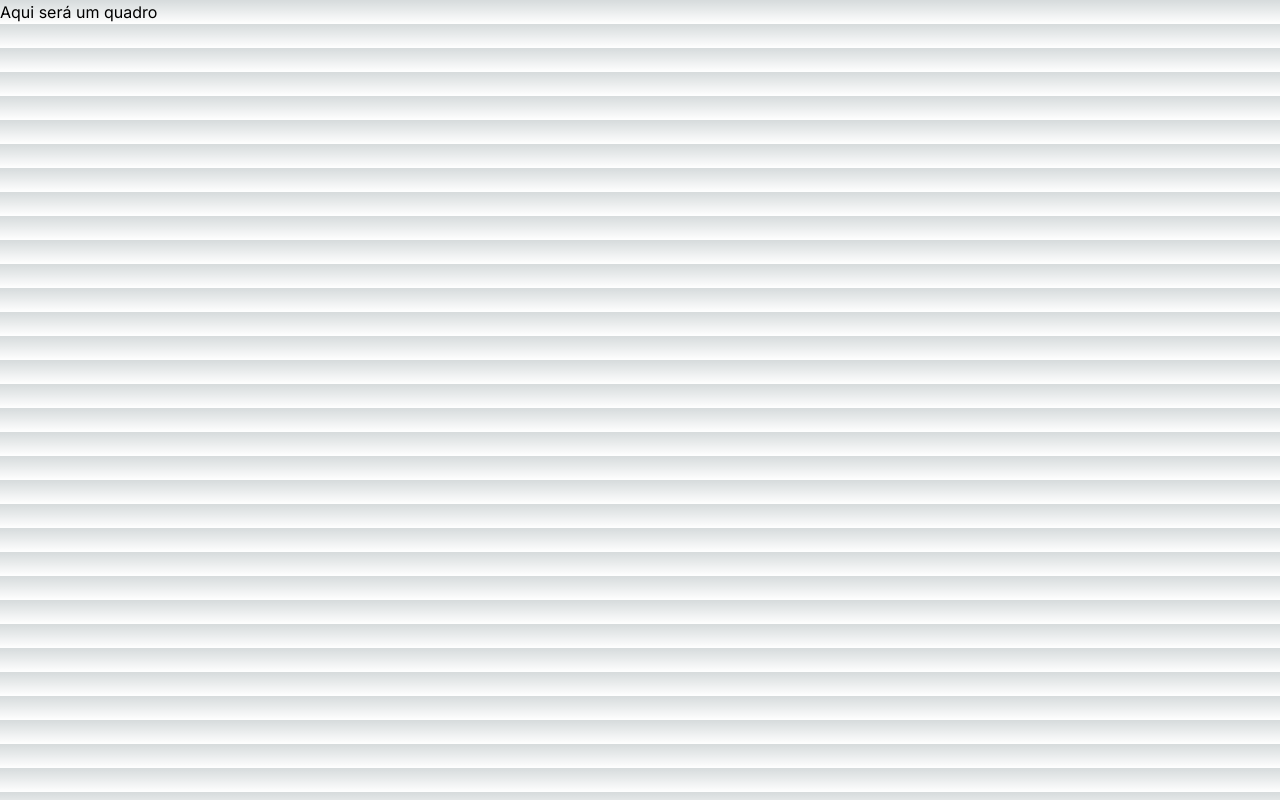
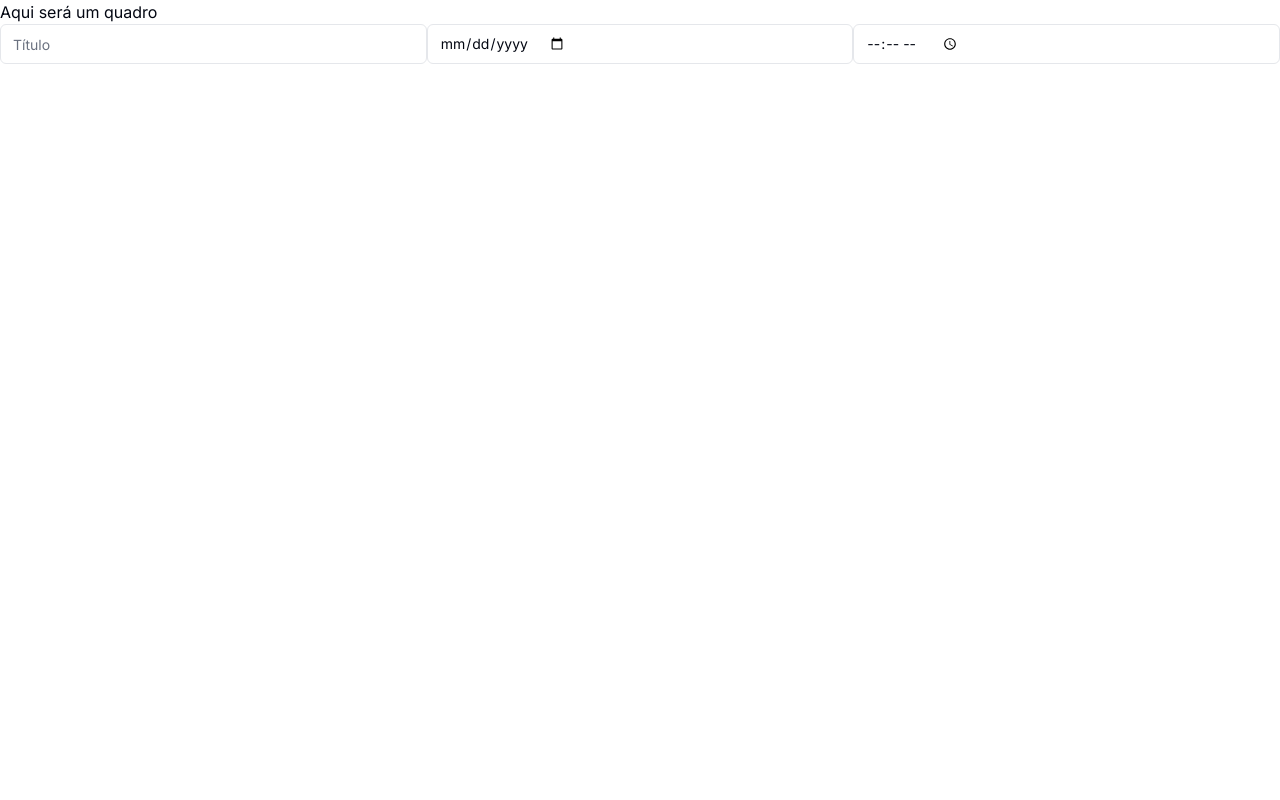
Before and after one commit to Pedrocardo005/crudtarefas, a Next.js app in the folder tarefasfront/: page /quadro in a window 1280 px wide. Built offline with nearby package versions, Linux system fonts and the light colour scheme.

Commit message:
Add components do shadcn

```diff
--- a/tarefasfront/src/app/globals.css
+++ b/tarefasfront/src/app/globals.css
@@ -2,32 +2,75 @@
 @tailwind components;
 @tailwind utilities;
 
-:root {
-  --foreground-rgb: 0, 0, 0;
-  --background-start-rgb: 214, 219, 220;
-  --background-end-rgb: 255, 255, 255;
-}
+@layer base {
+  :root {
+    --background: 0 0% 100%;
+    --foreground: 224 71.4% 4.1%;
 
-@media (prefers-color-scheme: dark) {
-  :root {
-    --foreground-rgb: 255, 255, 255;
-    --background-start-rgb: 0, 0, 0;
-    --background-end-rgb: 0, 0, 0;
+    --card: 0 0% 100%;
+    --card-foreground: 224 71.4% 4.1%;
+
+    --popover: 0 0% 100%;
+    --popover-foreground: 224 71.4% 4.1%;
+
+    --primary: 220.9 39.3% 11%;
+    --primary-foreground: 210 20% 98%;
+
+    --secondary: 220 14.3% 95.9%;
+    --secondary-foreground: 220.9 39.3% 11%;
+
+    --muted: 220 14.3% 95.9%;
+    --muted-foreground: 220 8.9% 46.1%;
+
+    --accent: 220 14.3% 95.9%;
+    --accent-foreground: 220.9 39.3% 11%;
+
+    --destructive: 0 84.2% 60.2%;
+    --destructive-foreground: 210 20% 98%;
+
+    --border: 220 13% 91%;
+    --input: 220 13% 91%;
+    --ring: 224 71.4% 4.1%;
+
+    --radius: 0.5rem;
+  }
+
+  .dark {
+    --background: 224 71.4% 4.1%;
+    --foreground: 210 20% 98%;
+
+    --card: 224 71.4% 4.1%;
+    --card-foreground: 210 20% 98%;
+
+    --popover: 224 71.4% 4.1%;
+    --popover-foreground: 210 20% 98%;
+
+    --primary: 210 20% 98%;
+    --primary-foreground: 220.9 39.3% 11%;
+
+    --secondary: 215 27.9% 16.9%;
+    --secondary-foreground: 210 20% 98%;
+
+    --muted: 215 27.9% 16.9%;
+    --muted-foreground: 217.9 10.6% 64.9%;
+
+    --accent: 215 27.9% 16.9%;
+    --accent-foreground: 210 20% 98%;
+
+    --destructive: 0 62.8% 30.6%;
+    --destructive-foreground: 210 20% 98%;
+
+    --border: 215 27.9% 16.9%;
+    --input: 215 27.9% 16.9%;
+    --ring: 216 12.2% 83.9%;
   }
 }
 
-body {
-  color: rgb(var(--foreground-rgb));
-  background: linear-gradient(
-      to bottom,
-      transparent,
-      rgb(var(--background-end-rgb))
-    )
-    rgb(var(--background-start-rgb));
-}
-
-@layer utilities {
-  .text-balance {
-    text-wrap: balance;
+@layer base {
+  * {
+    @apply border-border;
+  }
+  body {
+    @apply bg-background text-foreground;
   }
 }
--- a/tarefasfront/src/app/quadro/page.tsx
+++ b/tarefasfront/src/app/quadro/page.tsx
@@ -1,7 +1,13 @@
+"use client";
+
+import { QuadroForm } from "@/components/Quadroform";
+
 export default function Quadro() {
+
   return (
     <div>
       <h2>Aqui será um quadro</h2>
+      <QuadroForm />
     </div>
   );
 }
--- /dev/null
+++ b/tarefasfront/src/components/Quadroform.tsx
@@ -0,0 +1,12 @@
+import { ChangeEvent, useState } from "react";
+import { Input } from "./ui/input";
+
+export function QuadroForm() {
+    return (
+        <div className="flex">
+            <Input name="titulo" type="text" placeholder="Título" />
+            <Input name="dia-semana" type="date" />
+            <Input name="hora" type="time" min={"08:00"} max={"22:00"} />
+        </div>
+    );
+}
--- /dev/null
+++ b/tarefasfront/src/components/ui/input.tsx
@@ -0,0 +1,25 @@
+import * as React from "react"
+
+import { cn } from "@/lib/utils"
+
+export interface InputProps
+  extends React.InputHTMLAttributes<HTMLInputElement> {}
+
+const Input = React.forwardRef<HTMLInputElement, InputProps>(
+  ({ className, type, ...props }, ref) => {
+    return (
+      <input
+        type={type}
+        className={cn(
+          "flex h-10 w-full rounded-md border border-input bg-background px-3 py-2 text-sm ring-offset-background file:border-0 file:bg-transparent file:text-sm file:font-medium placeholder:text-muted-foreground focus-visible:outline-none focus-visible:ring-2 focus-visible:ring-ring focus-visible:ring-offset-2 disabled:cursor-not-allowed disabled:opacity-50",
+          className
+        )}
+        ref={ref}
+        {...props}
+      />
+    )
+  }
+)
+Input.displayName = "Input"
+
+export { Input }
--- /dev/null
+++ b/tarefasfront/src/lib/utils.ts
@@ -0,0 +1,6 @@
+import { type ClassValue, clsx } from "clsx"
+import { twMerge } from "tailwind-merge"
+
+export function cn(...inputs: ClassValue[]) {
+  return twMerge(clsx(inputs))
+}
--- a/tarefasfront/tailwind.config.ts
+++ b/tarefasfront/tailwind.config.ts
@@ -1,20 +1,80 @@
-import type { Config } from "tailwindcss";
+import type { Config } from "tailwindcss"
 
-const config: Config = {
+const config = {
+  darkMode: ["class"],
   content: [
-    "./src/pages/**/*.{js,ts,jsx,tsx,mdx}",
-    "./src/components/**/*.{js,ts,jsx,tsx,mdx}",
-    "./src/app/**/*.{js,ts,jsx,tsx,mdx}",
-  ],
+    './pages/**/*.{ts,tsx}',
+    './components/**/*.{ts,tsx}',
+    './app/**/*.{ts,tsx}',
+    './src/**/*.{ts,tsx}',
+	],
+  prefix: "",
   theme: {
+    container: {
+      center: true,
+      padding: "2rem",
+      screens: {
+        "2xl": "1400px",
+      },
+    },
     extend: {
-      backgroundImage: {
-        "gradient-radial": "radial-gradient(var(--tw-gradient-stops))",
-        "gradient-conic":
-          "conic-gradient(from 180deg at 50% 50%, var(--tw-gradient-stops))",
+      colors: {
+        border: "hsl(var(--border))",
+        input: "hsl(var(--input))",
+        ring: "hsl(var(--ring))",
+        background: "hsl(var(--background))",
+        foreground: "hsl(var(--foreground))",
+        primary: {
+          DEFAULT: "hsl(var(--primary))",
+          foreground: "hsl(var(--primary-foreground))",
+        },
+        secondary: {
+          DEFAULT: "hsl(var(--secondary))",
+          foreground: "hsl(var(--secondary-foreground))",
+        },
+        destructive: {
+          DEFAULT: "hsl(var(--destructive))",
+          foreground: "hsl(var(--destructive-foreground))",
+        },
+        muted: {
+          DEFAULT: "hsl(var(--muted))",
+          foreground: "hsl(var(--muted-foreground))",
+        },
+        accent: {
+          DEFAULT: "hsl(var(--accent))",
+          foreground: "hsl(var(--accent-foreground))",
+        },
+        popover: {
+          DEFAULT: "hsl(var(--popover))",
+          foreground: "hsl(var(--popover-foreground))",
+        },
+        card: {
+          DEFAULT: "hsl(var(--card))",
+          foreground: "hsl(var(--card-foreground))",
+        },
+      },
+      borderRadius: {
+        lg: "var(--radius)",
+        md: "calc(var(--radius) - 2px)",
+        sm: "calc(var(--radius) - 4px)",
+      },
+      keyframes: {
+        "accordion-down": {
+          from: { height: "0" },
+          to: { height: "var(--radix-accordion-content-height)" },
+        },
+        "accordion-up": {
+          from: { height: "var(--radix-accordion-content-height)" },
+          to: { height: "0" },
+        },
+      },
+      animation: {
+        "accordion-down": "accordion-down 0.2s ease-out",
+        "accordion-up": "accordion-up 0.2s ease-out",
       },
     },
   },
-  plugins: [],
-};
-export default config;
+  plugins: [require("tailwindcss-animate")],
+} satisfies Config
+
+export default config
```
Also changed, not shown: tarefasfront/package.json (+6 -1 lines), tarefasfront/components.json (added), 1 other file (tests, documents, lock files or other folders).
